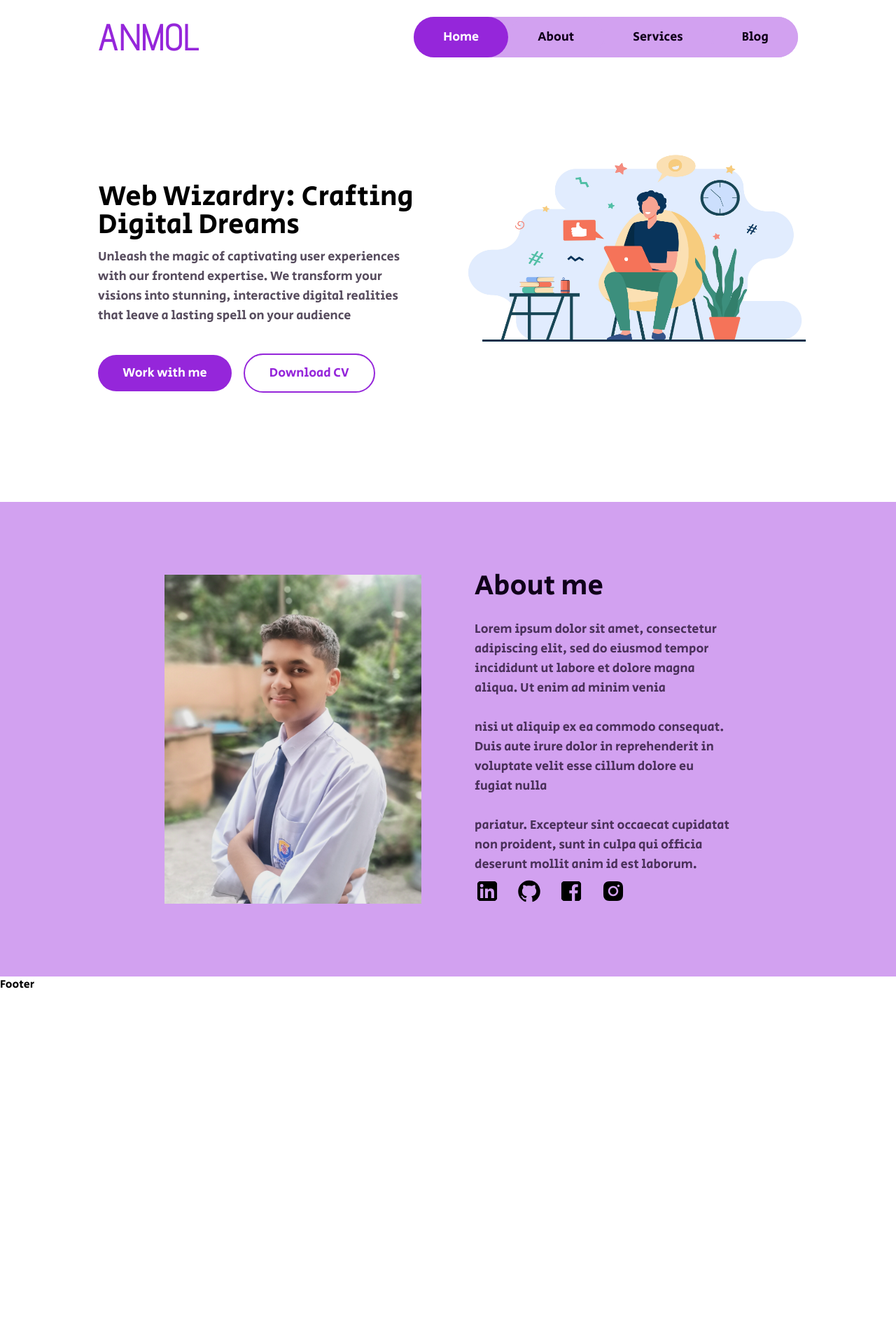
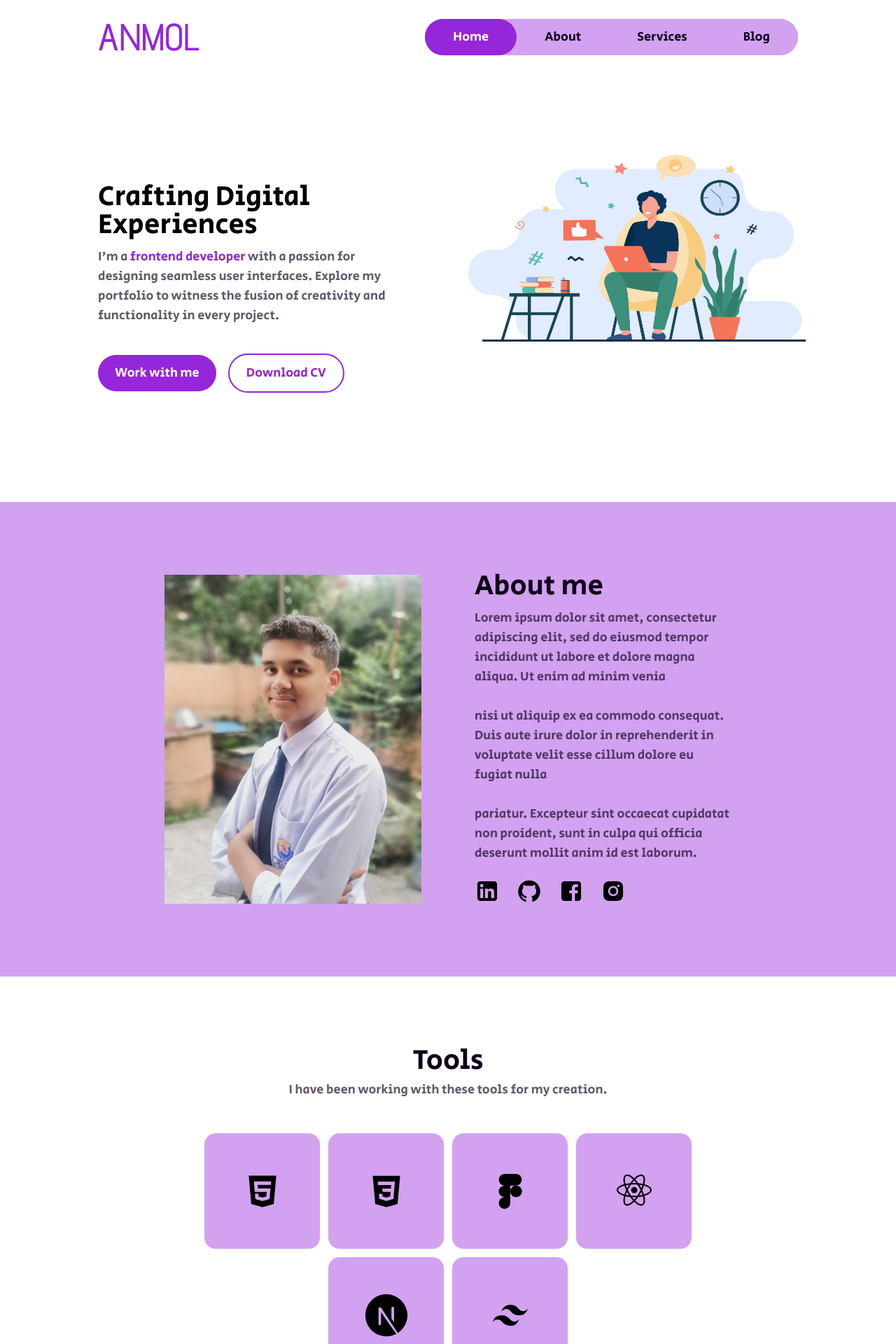
Before and after one commit to Anmol-dev45/portfolio, a Next.js app: page /# in a window 1280 px wide. Shown: the top 1920 px of the page at 70% size. Before the commit the page ends 1419 px from the top, so only its background shows below. Built offline with nearby package versions, Linux system fonts and the light colour scheme.

Commit message:
Updated tools

```diff
--- a/app/globals.css
+++ b/app/globals.css
@@ -13,6 +13,6 @@
     @apply text-2xl  md:text-[40px] text-dark;
   }
   .body-text {
-    @apply text-base md:text-lg text-dark/70;
+    @apply text-base md:text-lg text-dark/[.65];
   }
 }
--- a/app/page.tsx
+++ b/app/page.tsx
@@ -1,12 +1,14 @@
 import About from '@/components/About'
 import Button from '@/components/Button'
 import Hero from '@/components/Hero'
+import Tools from '@/components/Tools'
 
 export default function Home() {
   return (
     <>
       <Hero />
       <About />
+      <Tools />
     </>
   )
 }
--- a/components/About.tsx
+++ b/components/About.tsx
@@ -4,17 +4,17 @@ import Icons from './Icons'
 
 const About = () => {
     return (
-        <section className='py-[59px] lg:py-[92px] bg-light'>
+        <section className='py-[59px] xl:py-[92px] bg-light'>
             <Container variant='secondary'>
-                <div className="flex flex-col lg:flex-row gap-x-[76px] items-center lg:items-start lg:h-[470px]">
-                    <h2 className='lg:hidden section-title text-center mb-6'>About-me</h2>
-                    <div className='flex-1 lg:h-full'>
-                        <img src="/about.jpg" alt="about image" className='h-[410px] md:px-12 lg:px-0 lg:h-full w-screen lg:w-full object-cover' />
+                <div className="flex flex-col xl:flex-row gap-x-[76px] items-center xl:items-start xl:h-[470px]">
+                    <h2 className='xl:hidden section-title text-center mb-6'>About-me</h2>
+                    <div className='flex-1 xl:h-full'>
+                        <img src="/about.jpg" alt="about image" className='h-[410px]  md:h-[520px] xl:h-full w-screen xl:w-full object-cover' />
                     </div>
-                    <div className='flex-1  h-full flex flex-col max-lg:items-center justify-between max-lg:gap-4   '>
+                    <div className='flex-1  h-full flex flex-col md:items-start max-xl:items-center justify-between max-xl:gap-4   '>
                         <div>
-                            <h2 className='section-title md:text-[40px] max-lg:hidden '>About me</h2>
-                            <p className='body-text mt-8 max-lg:text-center'>Lorem ipsum dolor sit amet, consectetur adipiscing elit, sed do eiusmod tempor incididunt ut labore et dolore magna aliqua. Ut enim ad minim venia
+                            <h2 className='section-title md:text-[40px] max-xl:hidden '>About me</h2>
+                            <p className='body-text mt-8 xl:mt-4 text-center md:text-justify xl:text-left'>Lorem ipsum dolor sit amet, consectetur adipiscing elit, sed do eiusmod tempor incididunt ut labore et dolore magna aliqua. Ut enim ad minim venia
                                 <br />
                                 <br />
                                 nisi ut aliquip ex ea commodo consequat. Duis aute irure dolor in reprehenderit in voluptate velit esse cillum dolore eu fugiat nulla
--- a/components/Button.tsx
+++ b/components/Button.tsx
@@ -7,7 +7,7 @@ interface Props {
 }
 
 const Button: React.FC<Props> = ({ children, variant }) => {
-    const className = "block px-[35px] py-[10px] md:py-[12px] w-fit rounded-full text-base md:text-lg leading-[30px]"
+    const className = "block px-6 py-2 md:py-[12px] w-fit rounded-full text-base md:text-lg"
     const variants = {
         "primary": <div className={`bg-primary text-white ${className}`}>
             {children}
--- a/components/Header.tsx
+++ b/components/Header.tsx
@@ -2,7 +2,8 @@
 
 import { useState } from 'react'
 import Container from './Container'
-import { HiMenu } from 'react-icons/hi'
+import { HiMenuAlt1 } from 'react-icons/hi'
+import { AiOutlineClose } from "react-icons/ai"
 const ITEMS = [
   {
     name: "home",
@@ -34,10 +35,13 @@ const Header = () => {
         <div className='flex justify-between items-center relative'>
           <a href=""><h1 className='font-advent text-[31px] md:text-[54px] text-primary font-medium uppercase'>anmol</h1></a>
           <nav className={`max-md:fixed md:rounded-full z-20 right-0 top-0 max-md:h-screen max-md:pt-16 bg-light  flex max-md:flex-col max-md:w-2/3  ${isOpen ? 'max-md:translate-x-0' : 'max-md:translate-x-full'} transition-all duration-300 ease-in-out`}>
-            {ITEMS?.map(item => <a href={item.path} key={item.name} className={`capitalize md:rounded-full text-base text-center block md:text-lg md:px-[42px] py-[15px] hover:text-white ${item.name == "home" ? "bg-primary text-white" : "bg-light text-dark"} transition-colors duration-300`}>{item.name}</a>)}
+            {ITEMS?.map(item => <a href={item.path} key={item.name} className={`capitalize md:rounded-full text-base text-center block md:text-lg md:px-10 py-3 hover:text-white ${item.name == "home" ? "bg-primary text-white" : "bg-light text-dark"} transition-colors duration-300`}>{item.name}</a>)}
           </nav>
-          <div className='md:hidden z-40 fixed right-0 ' onClick={() => setIsOpen(!isOpen)}>
-            <HiMenu size={35} />
+          <div className='md:hidden z-40 fixed right-0 text-4xl' onClick={() => setIsOpen(!isOpen)}>
+            {
+              !isOpen? <HiMenuAlt1  /> : <AiOutlineClose  />
+            }
+
           </div>
         </div>
       </Container>
--- a/components/Hero.tsx
+++ b/components/Hero.tsx
@@ -2,16 +2,16 @@ import Container from './Container'
 import Button from './Button'
 
 const Hero = () => (
-  <section className='pb-11 pt-14 lg:pt-36 lg:pb-36'>
+  <section className='pb-11 pt-14 xl:pt-36 xl:pb-36'>
     <Container variant='primary'>
-      <div className="flex flex-col lg:flex-row-reverse gap-x-[80px] gap-y-[52px] ">
+      <div className="flex flex-col xl:flex-row-reverse gap-x-20 gap-y-[52px] ">
         <div className='flex-1'>
-          <img src="/hero.jpg" alt="" className='lg:-mt-14 lg:scale-x-110' />
+          <img src="/hero.jpg" alt="" className='xl:-mt-14 xl:scale-x-110 xl:h-fullś object-fill' />
         </div>
-        <div className='flex-1 text-center lg:text-left'>
-          <h1 className=' text-[30px] lg:text-[40px] leading-[100%]'>Web Wizardry: Crafting Digital Dreams</h1>
-          <p className='body-text mt-[12px] mb-10'>Unleash the magic of captivating user experiences with our frontend expertise. We transform your visions into stunning, interactive digital realities that leave a lasting spell on your audience</p>
-          <div className='flex items-center  gap-1 lg:gap-[17px] max-lg:justify-center max-vsm:flex-col'>
+        <div className='flex-1 text-center xl:text-left'>
+          <h1 className=' text-[30px] xl:text-[40px] leading-[100%]'>Crafting Digital Experiences</h1>
+          <p className='body-text mt-[12px] mb-10 md:px-16 xl:pr-12 xl:pl-0'>I'm a <span className='text-primary'>frontend developer</span> with a passion for designing seamless user interfaces. Explore my portfolio to witness the fusion of creativity and functionality in every project.</p>
+          <div className='flex items-center gap-y-4 gap-1 xl:gap-[17px] max-xl:justify-center flex-wrap'>
             <Button variant='primary'>Work with me</Button>
             <Button variant='secondary'>Download CV</Button>
           </div>
--- /dev/null
+++ b/components/SkillsCard.tsx
@@ -0,0 +1,15 @@
+import { ReactNode } from 'react';
+
+interface Props {
+    children?: ReactNode;
+}
+
+const SkillsCard: React.FC<Props> = ({ children }) => {
+  return (
+    <div className='aspect-square rounded-2xl w-[165px] bg-light grid place-items-center text-6xl'>
+        {children}
+    </div>
+  )
+};
+
+export default SkillsCard;
--- /dev/null
+++ b/components/Tools.tsx
@@ -0,0 +1,32 @@
+import React from 'react'
+import Container from './Container'
+import SkillsCard from './SkillsCard'
+
+import { SiNextdotjs } from "react-icons/si"
+import { BiLogoReact, BiLogoHtml5, BiLogoCss3, BiLogoFigma, BiLogoTailwindCss } from "react-icons/bi"
+
+const Tools = () => {
+    return (
+        <section className='py-[59px] xl:py-[92px]'>
+            <Container variant='secondary'>
+                <div className="flex flex-col items-center gap-12">
+                    <div className='text-center'>
+
+                    <h2 className='section-title'>Tools</h2>
+                    <p className='body-text md:mt-3'>I have been working with these tools for my creation.</p>
+                    </div>
+                    <div className='flex  flex-wrap gap-3 justify-center'>
+                        <SkillsCard><BiLogoHtml5 /></SkillsCard>
+                        <SkillsCard><BiLogoCss3 /></SkillsCard>
+                        <SkillsCard><BiLogoFigma /></SkillsCard>
+                        <SkillsCard><BiLogoReact /></SkillsCard>
+                        <SkillsCard><SiNextdotjs /></SkillsCard>
+                        <SkillsCard><BiLogoTailwindCss /></SkillsCard>
+                    </div>
+                </div>
+            </Container>
+        </section>
+    )
+}
+
+export default Tools
```
